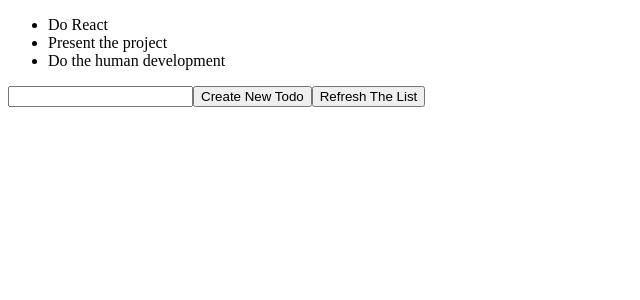
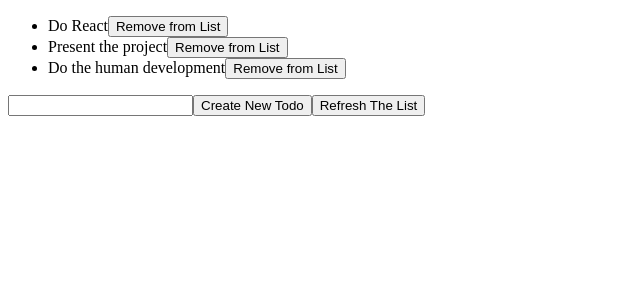
Before and after one commit to Alessandro-Ambra-dev/esercizi-React, a React (Create React App) app in the folder my-app/: page / in a window 1280 px wide. Shown: the top 300 px of the page, without its empty margins (0-640 px from the left). Built offline with nearby package versions, Linux system fonts and the light colour scheme.

Commit message:
feature: done es-26 of React

```diff
--- a/my-app/src/TodoList.jsx
+++ b/my-app/src/TodoList.jsx
@@ -32,9 +32,24 @@ export class TodoList extends React.Component {
         newState: ''
     })
   }
+
+  handleRemoveItem =(event)=>{
+
+    const index = event.target.closest("li").index;
+
+    const slice = this.state.todos.slice();
+
+     slice.splice(index, 1)
+
+
+    this.setState({
+      todos: slice,
+    })
+
+  }
   render() {
     let todos = this.state.todos.map((todo, index) => (
-      <li key={index}>{todo}</li>
+      <li  key={index}>{todo}<button onClick={this.handleRemoveItem}>Remove from List</button></li>
     ));
     return (
       <div>
```
Also changed, not shown: my-app/src/consegna.md (+1 -1 lines).
